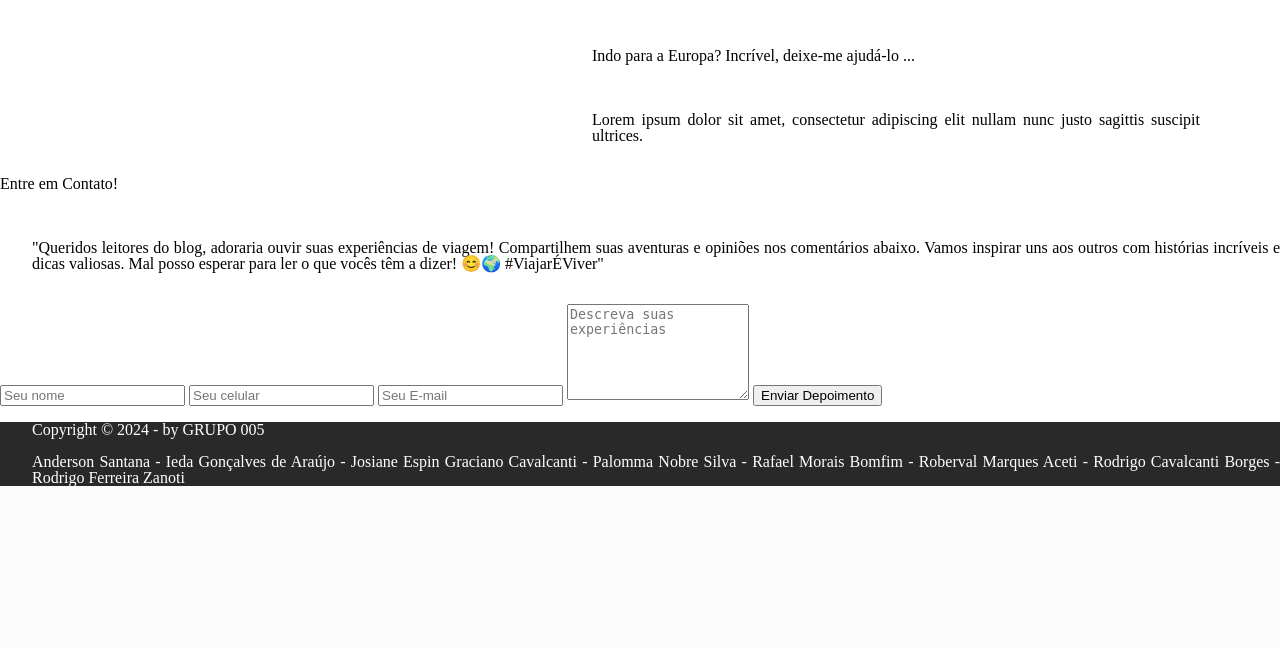
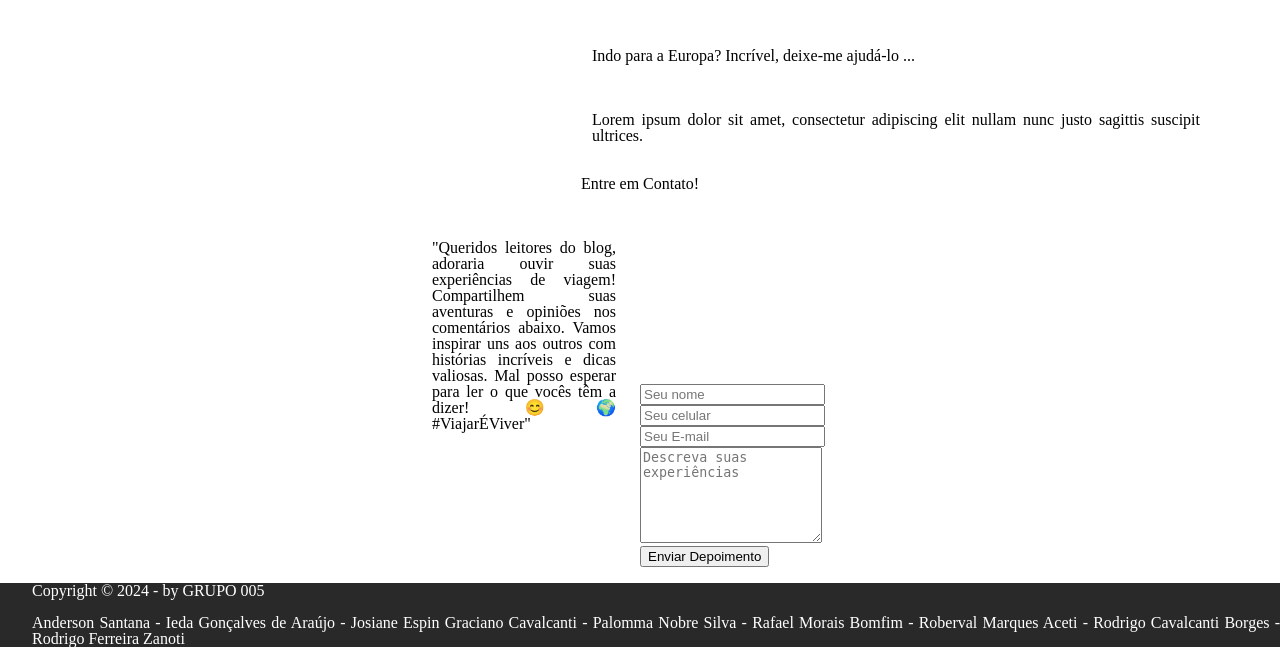
Before and after one commit to oRodrigoBorges/Projeto-Integrador-Univesp-II, a Flask app: page / in a window 1280 px wide. Shown: the part 3135-3782 px from the top of the page. Before the commit the page ends 3621 px from the top, so only its background shows below. Run offline with Flask 3, Linux system fonts and the light colour scheme; some web fonts are replaced.

Commit message:
Update index.css
Adicionando a estilização do entre em contato

```diff
--- a/static/css/index.css
+++ b/static/css/index.css
@@ -165,6 +165,26 @@ header h1 {
 .sectionContainerArtigo03Rodape {
     margin: 2em 5em 2em auto;
     width: 50%;
+}
+
+.sectionContainerEntreEmContato {
+    display: grid;
+    justify-content: center;
+    grid-template-columns: 15em 15em;
+    grid-template-rows: 3em 10em;
+    grid-template-areas:
+      "h2EntreEmContato h2EntreEmContato"
+      "pEntreEmContato formEntreEmContato";
+}
+
+.h2EntreEmContato {
+    grid-area: h2EntreEmContato;
+    text-align: center;
+}
+
+.pEntreEmContato {
+    grid-area: pEntreEmContato;
+    margin-right: 1.5em;
 }
 
 .rodape {
```
